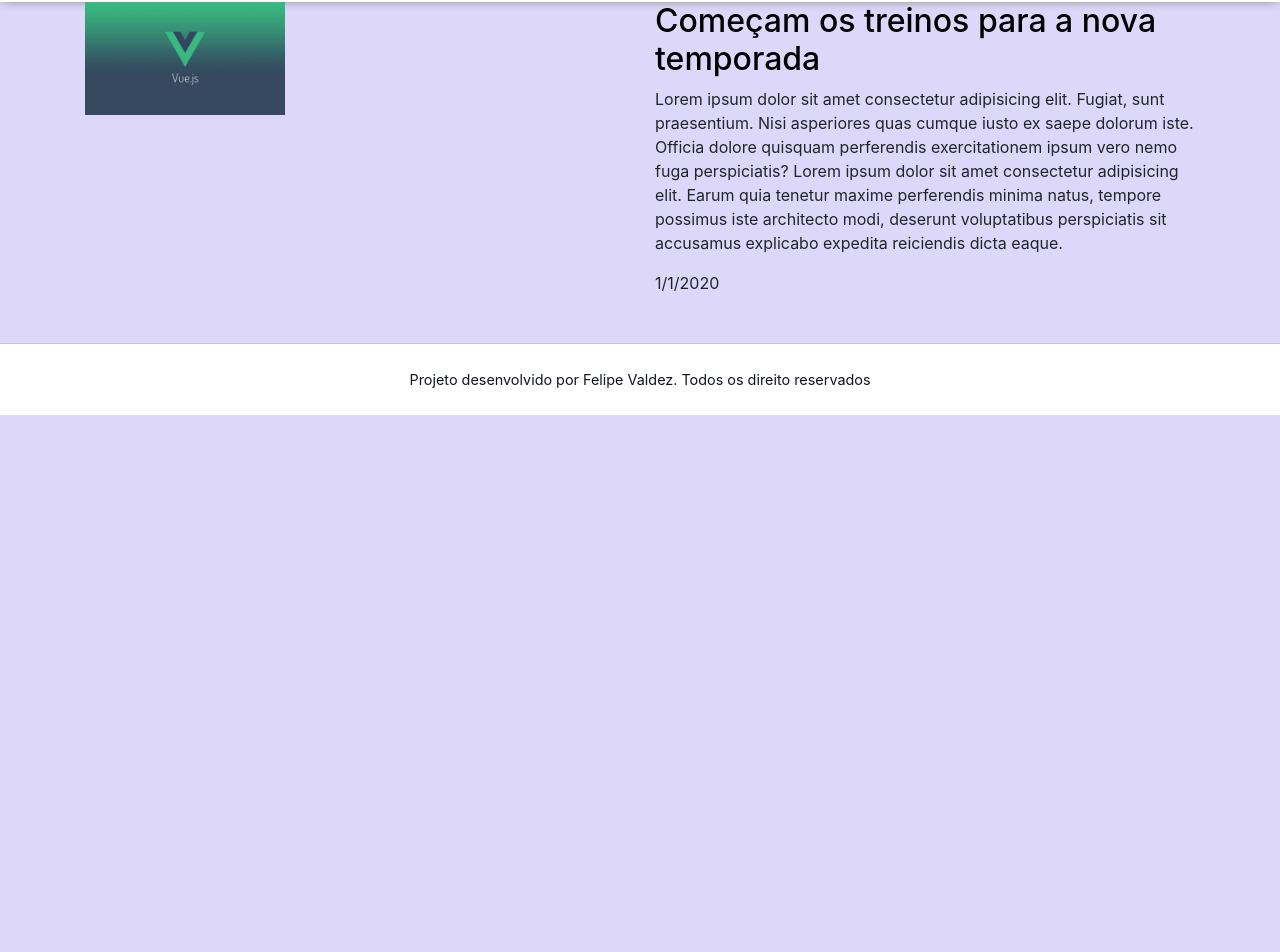
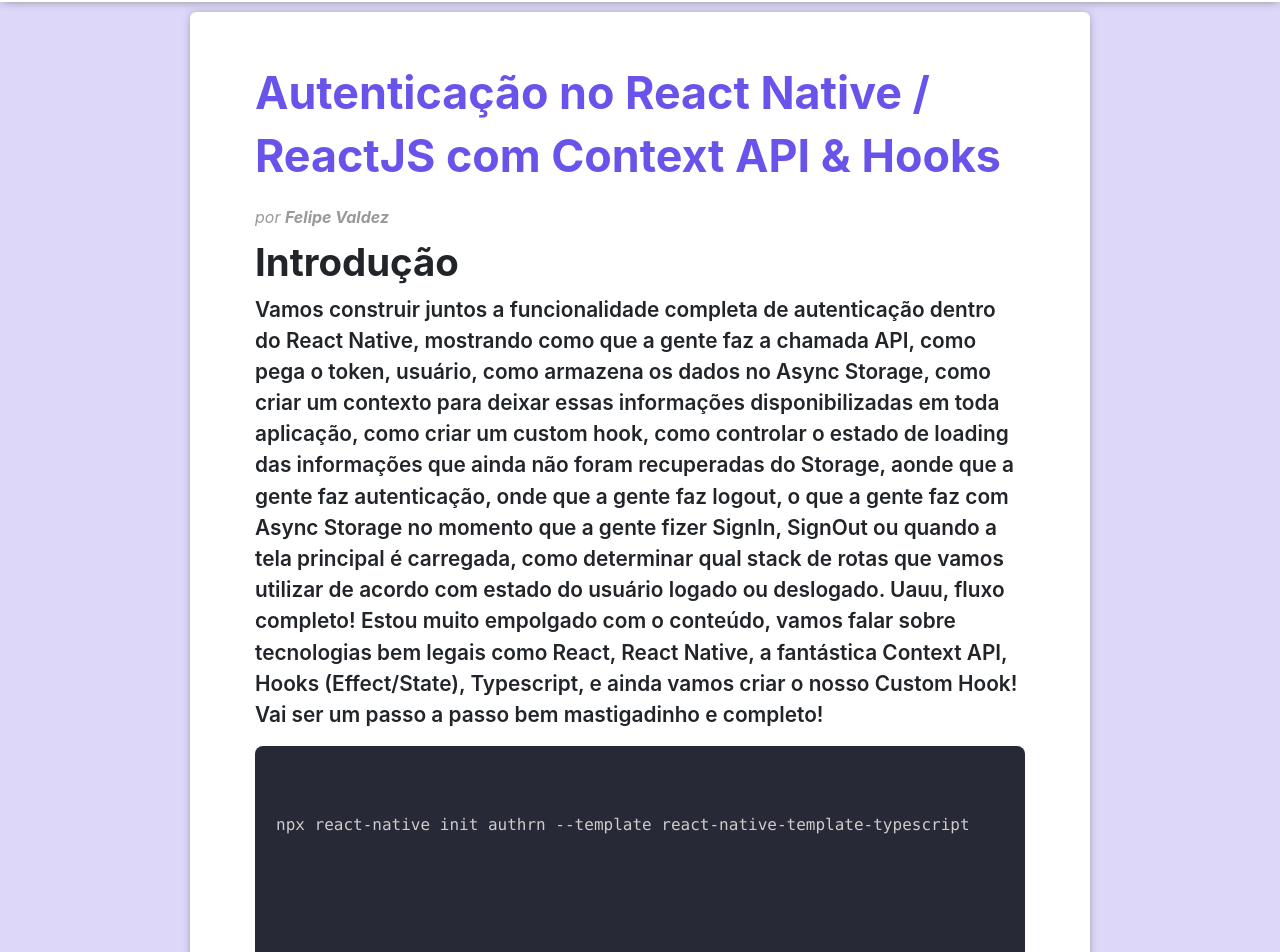
Before and after one commit to f3l1p3v4/blog, a Vue app: page /posts/1 in a window 1280 px wide. Shown: the part 74-1026 px from the top of the page. Before the commit the page ends 800 px from the top, so only its background shows below. Built offline with nearby package versions, Linux system fonts and the light colour scheme; what vue2-filters would draw is missing.

Commit message:
create notice

```diff
--- a/src/components/BlogHeader.vue
+++ b/src/components/BlogHeader.vue
@@ -8,6 +8,9 @@
       <div class="spacer" />
       <div class="navbar-menu">
         <ul>
+          <li>
+            <router-link to="/">Home</router-link>
+          </li>
           <li>
             <a href="https://felipevaldez.netlify.app/">Portfólio</a>
           </li>
@@ -104,21 +107,8 @@
   font-size: 1.1em;
 }
 
-.navbar-menu ul li a:before {
-  content: "";
-  position: absolute;
-  top: 0.8rem;
-  display: block;
-  width: 0%;
-  border-top: 3px solid #6854ea;
-  transition: 0.5s;
-}
-
-.navbar-menu ul li a:hover:before {
-  width: 5%;
-}
 .navbar-menu ul li a:hover {
-  color: #6854ea;
+  opacity: 0.8;
 }
 
 .navbar-menu ul li a:active {
--- a/src/components/BlogSectionPost.vue
+++ b/src/components/BlogSectionPost.vue
@@ -48,7 +48,7 @@
 .section-posts {
     width: 100%;
     max-width: 1000px;
-    padding: 50px 0;
+    padding: 10px 0;
     margin: 10px auto;
 }
 </style>
--- a/src/components/BlogSectionPostIndividual.vue
+++ b/src/components/BlogSectionPostIndividual.vue
@@ -63,10 +63,9 @@
 
 .div-posts div h2 {
     cursor: pointer;
-    color: #11141E;
+    color: #6854ea;
     font-size: 1.8em;
     font-weight: 700;
-    color: #444;
     line-height: 1.4em;
 }
 
--- a/src/components/posts/StartingVue.vue
+++ b/src/components/posts/StartingVue.vue
@@ -1,15 +1,18 @@
 <template>
-    <section class="section-news">
+    <section>
         <div class="container">
-            <div class="row div-news">
-
-                <div class="col-6">
-                    <img :src="require(`../../assets/${post.img}`)" :alt="post.imgInfo">
-                </div>
-
-                <div class="col-6">
-                    <h2>{{ post.title }}</h2>
-                    <p>{{ post.content }}</p>
+            <div class=" div-news">
+                <div>
+                    <h2 class="">{{ post.title }}</h2>
+                    <div class="author">
+                        <span class="font-italic">por <strong>Felipe Valdez</strong></span>
+                    </div>
+                    <h3>Introdução</h3>
+                    <p class="content">{{ post.content }}</p>
+                    <pre class=" language-bash">
+                        <code class=" language-bash">npx react-native init authrn --template react-native-template-typescript
+                        </code>
+                    </pre>
                     <span>{{ formatDate(post.date) }}</span>
                 </div>
 
@@ -42,12 +45,86 @@
 </script>
 
 <style scoped>
-img {
-    width: 200px;
+section {
+    width: 100%;
+    max-width: 900px;
+    padding: 50px;
+    margin: 10px auto;
+    background: #FFF;
+    display: flex;
+    align-items: center;
+    background-color: #fff;
+    border-radius: 6px;
+    box-shadow: 0 1px 10px -2px gray;
 }
 
 h2 {
-    cursor: auto;
-    color: #000;
+    cursor: pointer;
+    font-size: 2.8em;
+    font-weight: 700;
+    color: #6854ea;
+    line-height: 1.4em;
+}
+
+h3 {
+    font-size: 2.4em;
+    font-weight: 700;
+}
+
+.content {
+    font-size: 1.3rem;
+    font-weight: 600;
+}
+
+pre {
+    background: rgba(40, 41, 54, 1) !important;
+    border-radius: 0.5em;
+    padding: 0.8em;
+    margin: 0.5em 0;
+    overflow: auto;
+    height: auto;
+    --lightense-z-index: 999999;
+    --lightense-backdrop: rgba(255, 255, 255, .98);
+    --lightense-backdrop-safari: rgba(255, 255, 255, 0.6859999999999999);
+    --lightense-duration: 300ms;
+    --lightense-timing-func: cubic-bezier(.2, 0, .1, 1);
+    -webkit-tap-highlight-color: rgba(0, 0, 0, 0);
+    -webkit-font-smoothing: antialiased;
+    font-weight: var(--font-weight-primary-regular);
+    background: rgba(40, 41, 54, 1) !important;
+    border-radius: 0.5em;
+    padding: 1em;
+    margin: 0.5em 0;
+    overflow: auto;
+    height: auto;
+    color: #ccc;
+    text-shadow: none;
+    font-family: Consolas, Monaco, "Andale Mono", "Ubuntu Mono", monospace;
+    text-align: left;
+    white-space: pre;
+    word-spacing: normal;
+    word-break: normal;
+    line-height: 1.8;
+    font-size: 16px;
+    tab-size: 4;
+    hyphens: none;
+}
+
+pre code {
+    display: block;
+    padding: 20px 5px;
+    color: #ccc;
+    background: rgb(40, 41, 54);
+    text-shadow: none;
+    font-family: Consolas, Monaco, "Andale Mono", "Ubuntu Mono", monospace;
+    text-align: left;
+    white-space: pre;
+    word-spacing: normal;
+    word-break: normal;
+}
+
+.author {
+    color: #999;
+    padding: 10px 0;
 }
 </style>
--- a/src/store/modules/postsModule.js
+++ b/src/store/modules/postsModule.js
@@ -2,8 +2,10 @@
     state: {
         posts: [{
             id: 1,
-            title: 'Começam os treinos para a nova temporada',
-            content: 'Lorem ipsum dolor sit amet consectetur adipisicing elit. Fugiat, sunt praesentium. Nisi asperiores quas cumque iusto ex saepe dolorum iste. Officia dolore quisquam perferendis exercitationem ipsum vero nemo fuga perspiciatis? Lorem ipsum dolor sit amet consectetur adipisicing elit. Earum quia tenetur maxime perferendis minima natus, tempore possimus iste architecto modi, deserunt voluptatibus perspiciatis sit accusamus explicabo expedita reiciendis dicta eaque.',
+            title: 'Autenticação no React Native / ReactJS com Context API & Hooks',
+            content: `Vamos construir juntos a funcionalidade completa de autenticação dentro do React Native, mostrando como que a gente faz a chamada API, como pega o token, usuário, como armazena os dados no Async Storage, como criar um contexto para deixar essas informações disponibilizadas em toda aplicação, como  criar um custom hook, como controlar o estado de loading das informações que ainda não foram recuperadas do Storage, aonde que a gente faz autenticação, onde que a gente faz logout,  o que a gente faz com Async Storage no momento que a gente fizer SignIn, SignOut ou quando a tela principal é carregada, como determinar qual stack de rotas que vamos utilizar de acordo com estado do usuário logado ou deslogado. Uauu, fluxo completo!
+            Estou muito empolgado com o conteúdo, vamos falar sobre tecnologias bem legais como React, React Native, a fantástica Context API, Hooks (Effect/State), Typescript, e ainda vamos criar o nosso Custom Hook!
+            Vai ser um passo a passo bem mastigadinho e completo!`,
             date: '2020-01-01',
             img: 'post1.jpeg',
             imgInfo: 'Notícia 1'
```
